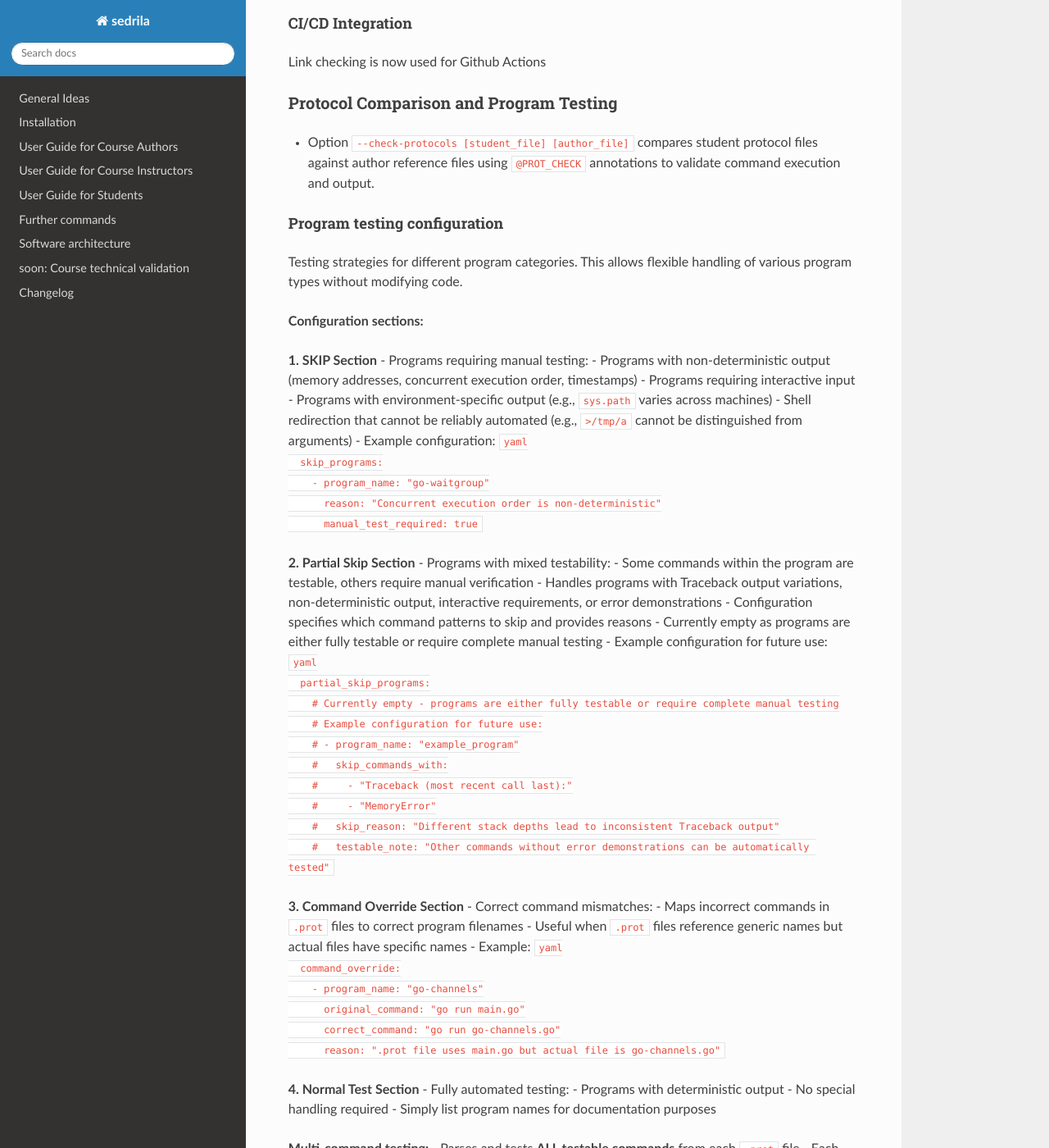
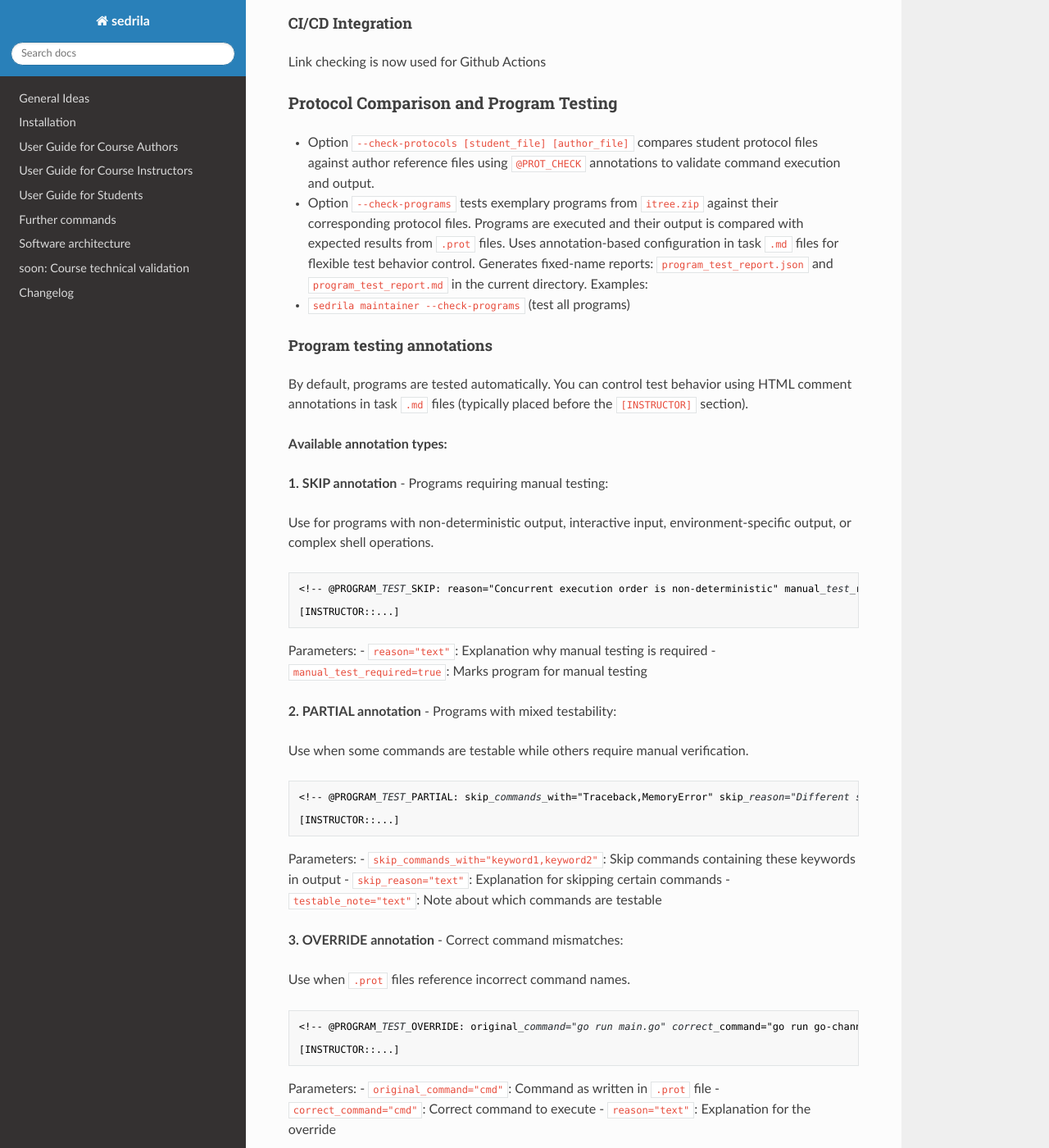
Before and after one commit to fubinf/sedrila, an MkDocs documentation site: the page built from docs/maintainer.md, in a window 1280 px wide and 1400 px high, scrolled down 1465 px. Shown: the whole window at 82% size. Built offline with MkDocs 1.6.1, drawn with Linux system fonts in a browser that asks for light colours; nearby versions of some CDN libraries; some of the changed text lies outside the part shown.

Commit message:
refactor: #29, Refactor programchecker to annotation-based configuration
- Migrate from centralized `programchecker.yaml` to decentralized HTML comment annotations in task `.md` files
- Add CI/CD support with GitHub Actions workflow for automated program testing
- Implement batch mode and proper exit status (0/1) for CI integration
- Add `@PROGRAM_TEST`, `@PROGRAM_TEST_SKIP`, `@PROGRAM_TEST_PARTIAL`, and `@PROGRAM_TEST_OVERRIDE` annotation types

````diff
--- a/docs/course_testing.md
+++ b/docs/course_testing.md
@@ -95,7 +95,12 @@ Reports are generated with fixed names for easy integration:
 
 ### CI/CD Integration
 
-Link checking is now used for Github Actions
+Both link checking and program testing are integrated with GitHub Actions as separate workflows:
+
+- **Link Checker** (`maintainer-linkchecker.yml`): Runs every Sunday at 03:00 UTC
+- **Program Checker** (`maintainer-programchecker.yml`): Runs every Sunday at 03:30 UTC
+
+Each workflow can be triggered independently via GitHub's "Run workflow" button, making it easy to test specific functionality without running all checks. Both use the `--batch` flag for CI-friendly output and proper exit status codes (0 for success, 1 for failure).
 
 
 ## 2. Program testing
@@ -206,30 +211,53 @@ Ensuring consistency of the SeDriLa means
 
 #### Implementation for now
 
-Program testing is now integrated into `sedrila` with automated testing of exemplary programs against their protocol files.
+Program testing is now integrated into `sedrila` with automated testing of exemplary programs against their protocol files using a decentralized, annotation-based approach.
 
-##### Configuration-based Testing
+##### Annotation-based Testing
 
-Program testing uses a YAML configuration file (`programchecker.yaml`) to define testing strategies for different program categories:
+Following sedrila's decentralized design philosophy, program testing uses HTML comment annotations directly in task `.md` files. This keeps test configuration close to the task content, making it easier to maintain and update.
 
-**1. SKIP Section** - Programs requiring manual testing:
-- Programs with non-deterministic output (memory addresses, concurrent execution order)
-- Programs requiring interactive input
-- Programs with environment-specific output (sys.path)
-- Shell redirection that cannot be reliably automated
+**Annotation placement:** Annotations are placed in task `.md` files, typically before the `[INSTRUCTOR]` section, providing locality and easy discoverability.
 
-**2. Partial Skip Section** - Programs with mixed testability:
-- Some commands are testable, others require manual verification
-- Handles programs with Traceback output variations, non-deterministic output, interactive requirements, or error demonstrations
-- Currently empty as programs are either fully testable or require complete manual testing
+**Available annotation types:**
 
-**3. Command Override Section** - Correct command mismatches:
-- Maps incorrect commands in .prot files to correct program filenames
-- Example: `go run main.go` → `go run go-channels.go`
+**1. SKIP annotation** - Programs requiring manual testing:
 
-**4. Normal Test Section** - Fully automated testing:
-- Programs with deterministic output
-- No special handling required
+```markdown
+<!-- @PROGRAM_TEST_SKIP: reason="Concurrent execution order is non-deterministic" manual_test_required=true -->
+```
+
+Use for programs with:
+- Non-deterministic output (memory addresses, concurrent execution order, timestamps)
+- Interactive input requirements
+- Environment-specific output (e.g., `sys.path` varies across machines)
+- Complex shell operations that cannot be reliably automated
+
+**2. PARTIAL annotation** - Programs with mixed testability:
+
+```markdown
+<!-- @PROGRAM_TEST_PARTIAL: skip_commands_with="Traceback,MemoryError" skip_reason="Different stack depths lead to inconsistent output" testable_note="Other commands can be tested" -->
+```
+
+Use when some commands are testable while others require manual verification due to Traceback variations, non-deterministic output, or error demonstrations.
+
+**3. OVERRIDE annotation** - Correct command mismatches:
+
+```markdown
+<!-- @PROGRAM_TEST_OVERRIDE: original_command="go run main.go" correct_command="go run go-channels.go" reason=".prot file uses main.go but actual file is go-channels.go" -->
+```
+
+Use when `.prot` files reference incorrect command names that need correction.
+
+**4. Normal testing** - No annotation needed:
+
+Programs with deterministic output require no special annotation and are tested automatically.
+
+**Decentralization benefits:**
+- **Locality**: Test configuration lives next to task content, making updates easier
+- **Self-contained tasks**: Each task specifies its own testing requirements
+- **No central configuration**: Eliminates need for maintaining separate configuration files
+- **Easy discovery**: Test behavior is immediately visible when editing task files
 
 ##### Usage Examples
 
@@ -255,7 +283,7 @@ Program testing uses a YAML configuration file (`programchecker.yaml`) to define
   - Separates failed, skipped, and passed tests in reports
   - Includes execution time for each command
 - **Parallel Execution**: Optional parallel testing for faster results
-- **Configuration-driven**: Flexible YAML-based rules without code changes
+- **Annotation-driven**: Flexible HTML comment annotations directly in task files for easy maintenance
 
 ##### Output Statistics
 
@@ -269,7 +297,7 @@ Program testing provides detailed statistics including:
 ##### Implementation Details
 
 - Core module: `py/sdrl/programchecker.py`
-- Configuration: `py/sdrl/programchecker.yaml`
+- Annotation extraction: Uses regex patterns to parse `@PROGRAM_TEST_*` annotations from task `.md` files
 - Tests: `py/sdrl/tests/programchecker_test.py` (pytest format)
 
 Run tests:
--- a/docs/maintainer.md
+++ b/docs/maintainer.md
@@ -74,60 +74,66 @@ Link checking is now used for Github Actions
 - Option `--check-protocols [student_file] [author_file]` compares student protocol files against author
   reference files using `@PROT_CHECK` annotations to validate command execution and output.
 
-#### Program testing configuration
+- Option `--check-programs` tests exemplary programs from `itree.zip` against their corresponding protocol files.
+  Programs are executed and their output is compared with expected results from `.prot` files.
+  Uses annotation-based configuration in task `.md` files for flexible test behavior control.
+  Generates fixed-name reports: `program_test_report.json` and `program_test_report.md` in the current directory.
+  Examples:
+  - `sedrila maintainer --check-programs` (test all programs)
 
-Testing strategies for different program categories. This allows flexible handling of various program
-types without modifying code.
+#### Program testing annotations
 
-**Configuration sections:**
+By default, programs are tested automatically. You can control test behavior using HTML comment annotations in task `.md` files (typically placed before the `[INSTRUCTOR]` section).
 
-**1. SKIP Section** - Programs requiring manual testing:
-- Programs with non-deterministic output (memory addresses, concurrent execution order, timestamps)
-- Programs requiring interactive input
-- Programs with environment-specific output (e.g., `sys.path` varies across machines)
-- Shell redirection that cannot be reliably automated (e.g., `>/tmp/a` cannot be distinguished from arguments)
-- Example configuration:
-  ```yaml
-  skip_programs:
-    - program_name: "go-waitgroup"
-      reason: "Concurrent execution order is non-deterministic"
-      manual_test_required: true
-  ```
+**Available annotation types:**
 
-**2. Partial Skip Section** - Programs with mixed testability:
-- Some commands within the program are testable, others require manual verification
-- Handles programs with Traceback output variations, non-deterministic output, interactive requirements, or error demonstrations
-- Configuration specifies which command patterns to skip and provides reasons
-- Currently empty as programs are either fully testable or require complete manual testing
-- Example configuration for future use:
-  ```yaml
-  partial_skip_programs:
-    # Currently empty - programs are either fully testable or require complete manual testing
-    # Example configuration for future use:
-    # - program_name: "example_program"
-    #   skip_commands_with:
-    #     - "Traceback (most recent call last):"
-    #     - "MemoryError"
-    #   skip_reason: "Different stack depths lead to inconsistent Traceback output"
-    #   testable_note: "Other commands without error demonstrations can be automatically tested"
-  ```
+**1. SKIP annotation** - Programs requiring manual testing:
 
-**3. Command Override Section** - Correct command mismatches:
-- Maps incorrect commands in `.prot` files to correct program filenames
-- Useful when `.prot` files reference generic names but actual files have specific names
-- Example:
-  ```yaml
-  command_override:
-    - program_name: "go-channels"
-      original_command: "go run main.go"
-      correct_command: "go run go-channels.go"
-      reason: ".prot file uses main.go but actual file is go-channels.go"
-  ```
+Use for programs with non-deterministic output, interactive input, environment-specific output, or complex shell operations.
 
-**4. Normal Test Section** - Fully automated testing:
-- Programs with deterministic output
-- No special handling required
-- Simply list program names for documentation purposes
+```markdown
+<!-- @PROGRAM_TEST_SKIP: reason="Concurrent execution order is non-deterministic" manual_test_required=true -->
+
+[INSTRUCTOR::...]
+```
+
+Parameters:
+- `reason="text"`: Explanation why manual testing is required
+- `manual_test_required=true`: Marks program for manual testing
+
+**2. PARTIAL annotation** - Programs with mixed testability:
+
+Use when some commands are testable while others require manual verification.
+
+```markdown
+<!-- @PROGRAM_TEST_PARTIAL: skip_commands_with="Traceback,MemoryError" skip_reason="Different stack depths lead to inconsistent output" testable_note="Other commands can be automatically tested" -->
+
+[INSTRUCTOR::...]
+```
+
+Parameters:
+- `skip_commands_with="keyword1,keyword2"`: Skip commands containing these keywords in output
+- `skip_reason="text"`: Explanation for skipping certain commands
+- `testable_note="text"`: Note about which commands are testable
+
+**3. OVERRIDE annotation** - Correct command mismatches:
+
+Use when `.prot` files reference incorrect command names.
+
+```markdown
+<!-- @PROGRAM_TEST_OVERRIDE: original_command="go run main.go" correct_command="go run go-channels.go" reason=".prot file uses main.go but actual file is go-channels.go" -->
+
+[INSTRUCTOR::...]
+```
+
+Parameters:
+- `original_command="cmd"`: Command as written in `.prot` file
+- `correct_command="cmd"`: Correct command to execute
+- `reason="text"`: Explanation for the override
+
+**4. Normal testing** - No annotation needed:
+
+Programs with deterministic output require no special annotation and are tested automatically
 
 **Multi-command testing:**
 - Parses and tests **ALL testable commands** from each `.prot` file
@@ -156,3 +162,61 @@ types without modifying code.
 - Tracks execution time for each command and overall test
 - Provides detailed failure reasons and manual testing requirements
 - Generates both JSON and Markdown reports with categorized sections (Failed Tests, Skipped Tests, Passed Tests)
+
+#### Prerequisites
+
+**Important**: Program testing requires `itree.zip` to be built first. This directory is created during course building:
+
+```bash
+# Option 1: Complete build (tests all stages)
+sedrila author /tmp/build
+
+# Option 2: Beta stage only (faster, for quick testing)
+sedrila author --include_stage beta /tmp/build
+
+# Then run program tests
+sedrila maintainer --check-programs
+```
+
+Without building first, the checker will report "Total Programs: 0" because it cannot find program files.
+
+In GitHub Actions, **complete build** is automatically performed before testing to ensure full coverage.
+
+#### Environment Requirements
+
+Program testing requires the following environment:
+
+**Required:**
+- **Python**: 3.11 or higher
+- **Go**: 1.23 or higher (for Go programs)
+- **Built course**: `itree.zip` directory must exist in `altdir/`
+
+**Python packages (Sedrila dependencies):**
+- Core: argparse_subcommand, blessed, bottle, GitPython, Jinja2, Markdown, PyYAML, requests, rich
+- Data/Scientific: matplotlib, numpy, pandas, Pygments
+- Markdown: mdx_linkify
+
+**Python packages (for example programs):**
+- FastAPI programs: fastapi, pydantic, uvicorn
+- Testing: pytest
+
+In GitHub Actions, all dependencies are automatically installed. For local testing, ensure these packages are available in your environment.
+
+#### CI/Batch Mode Features
+
+Use the `--batch` flag to enable batch/CI-friendly output:
+
+```bash
+sedrila maintainer --check-programs --batch
+```
+
+- **Batch mode output** (`--batch`): Concise output suitable for automated testing
+  - Without `--batch` (interactive): Detailed progress, colored output, real-time status
+  - With `--batch` (CI): Concise output, only shows failures, error summary at end
+- **Exit status**: Returns non-zero (1) when tests fail, zero (0) on success
+- **Complete error list at end**: All failed tests are summarized at the end of output for quick error identification
+- **Report generation**: JSON and Markdown reports are always generated for detailed analysis
+- **Scheduled execution**:
+  - Link checking: Every Sunday at 03:00 UTC (`maintainer-linkchecker.yml`)
+  - Program testing: Every Sunday at 03:30 UTC (`maintainer-programchecker.yml`)
+  - Both workflows use the `--batch` flag for CI-friendly output
````
Also changed, not shown: 2 other files.
